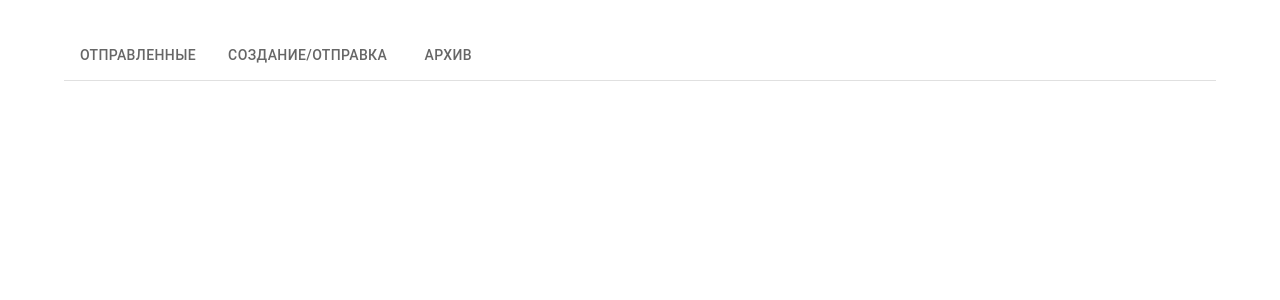
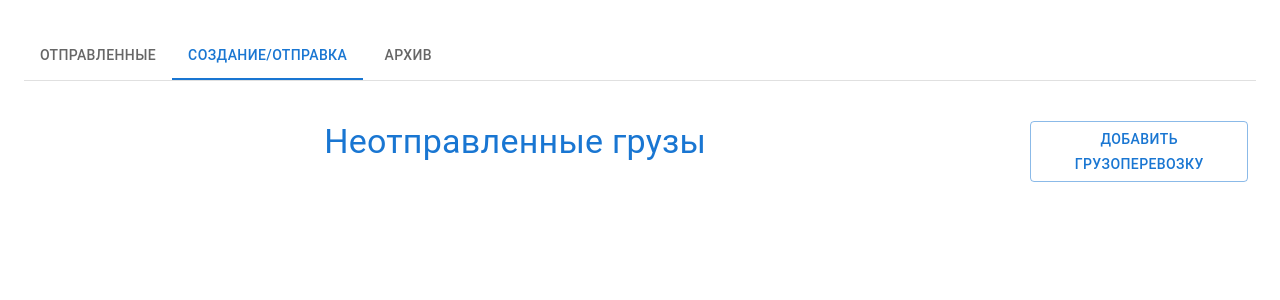
Before and after one commit to YourVieVV/transfer, a React (Create React App) app: page /addCargo in a window 1280 px wide. Shown: the top 300 px of the page. Built offline with nearby package versions, Linux system fonts and the light colour scheme.

Commit message:
refactoring name

```diff
--- a/src/App.tsx
+++ b/src/App.tsx
@@ -1,14 +1,14 @@
 import React from 'react';
 import './App.css';
 import { Routes, Route } from 'react-router-dom';
-import { TransferCargo } from './Components/TransferCargo';
-import { CargoDirection } from './Components/CargoDirection';
 import { Header } from './Components/HeaderComponent';
 import { Box, Container, CssBaseline } from '@mui/material';
 import { initialValueFormik } from './redux/Types';
 import { Formik } from 'formik';
 import { Archive } from './Components/Archive';
 import { MainSchema } from './Components/ValidationShema';
+import { TransferDirection } from './Components/TransferCargo';
+import { AddCargo } from './Components/AddCargo';
 
 function App() {
   return (
@@ -22,13 +22,13 @@ function App() {
       {() => (
         <div className="App">
           <CssBaseline />
-          <Container fixed>
+          <Container maxWidth="xl">
             <Box sx={{ height: '100vh' }}>
               <div>
                 <Header />
                 <Routes>
-                  <Route path="/" element={<CargoDirection />} />
-                  <Route path="/transfer" element={<TransferCargo />} />
+                  <Route path="/transfer" element={<TransferDirection />} />
+                  <Route path="/addCargo" element={<AddCargo />} />
                   <Route path="/archive" element={<Archive />} />
                 </Routes>
               </div>
--- a/src/Components/CargoDirection/index.tsx
+++ b/src/Components/AddCargo/index.tsx
@@ -1,13 +1,14 @@
 import React, { FC } from 'react';
+import { UpWrapper, Wrapper } from '../../StylesComponents/Wrapper';
 import { Box, Grid, Typography } from '@mui/material';
-import { UpWrapper, Wrapper } from '../../StylesComponents/Wrapper';
+import { Item } from '../Grid/Item';
 import { TextColor } from '../../StylesComponents/TextColor';
-import { Item } from '../Grid/Item';
+import { ModalAddCargo } from '../Modals/ModalAddCargo';
 import { CargoList } from '../List/CargoList';
 import { useAppSelector } from '../../hooks';
 import { formikTypes, Routes } from '../../redux/Types';
 
-export const CargoDirection: FC = () => {
+export const AddCargo: FC = () => {
   const reduxData = useAppSelector((state) => state.reducer);
 
   return (
@@ -15,21 +16,26 @@ export const CargoDirection: FC = () => {
       <UpWrapper>
         <Box sx={{ flexGrow: 1 }}>
           <Grid container spacing={2} columns={10}>
-            <Grid item xs={10}>
+            <Grid item xs={8}>
               <Item elevation={0}>
                 <TextColor>
-                  <Typography variant="h4">Грузы в пути</Typography>
+                  <Typography variant="h4">Неотправленные грузы</Typography>
                 </TextColor>
+              </Item>
+            </Grid>
+            <Grid item xs={2}>
+              <Item elevation={0}>
+                <ModalAddCargo />
               </Item>
             </Grid>
             <Grid item xs={10}>
               {reduxData.map((cargo: formikTypes, index: number) => {
-                if (cargo.route === Routes.onMyWay) {
+                if (cargo.route === Routes.createCargo) {
                   return (
                     <CargoList
                       key={index.toString()}
                       cargo={cargo}
-                      setRoute={Routes.onMyWay}
+                      setRoute={Routes.createCargo}
                     />
                   );
                 } else {
--- a/src/Components/HeaderComponent/index.tsx
+++ b/src/Components/HeaderComponent/index.tsx
@@ -23,13 +23,13 @@ export const Header: FC = () => {
             <TabList onChange={handleChange} aria-label="lab API tabs example">
               <Tab
                 label="Отправленные"
-                value="/"
-                onClick={() => navigate('/')}
+                value="/transfer"
+                onClick={() => navigate('/transfer')}
               />
               <Tab
                 label="Создание/Отправка"
-                value="/transfer"
-                onClick={() => navigate('/transfer')}
+                value="/addCargo"
+                onClick={() => navigate('/addCargo')}
               />
               <Tab
                 label="Архив"
--- a/src/Components/TransferCargo/index.tsx
+++ b/src/Components/TransferCargo/index.tsx
@@ -1,14 +1,13 @@
 import React, { FC } from 'react';
+import { Box, Grid, Typography } from '@mui/material';
 import { UpWrapper, Wrapper } from '../../StylesComponents/Wrapper';
-import { Box, Grid, Typography } from '@mui/material';
+import { TextColor } from '../../StylesComponents/TextColor';
 import { Item } from '../Grid/Item';
-import { TextColor } from '../../StylesComponents/TextColor';
-import { ModalAddCargo } from '../Modals/ModalAddCargo';
 import { CargoList } from '../List/CargoList';
 import { useAppSelector } from '../../hooks';
 import { formikTypes, Routes } from '../../redux/Types';
 
-export const TransferCargo: FC = () => {
+export const TransferDirection: FC = () => {
   const reduxData = useAppSelector((state) => state.reducer);
 
   return (
@@ -16,26 +15,21 @@ export const TransferCargo: FC = () => {
       <UpWrapper>
         <Box sx={{ flexGrow: 1 }}>
           <Grid container spacing={2} columns={10}>
-            <Grid item xs={8}>
+            <Grid item xs={10}>
               <Item elevation={0}>
                 <TextColor>
-                  <Typography variant="h4">Неотправленные грузы</Typography>
+                  <Typography variant="h4">Грузы в пути</Typography>
                 </TextColor>
-              </Item>
-            </Grid>
-            <Grid item xs={2}>
-              <Item elevation={0}>
-                <ModalAddCargo />
               </Item>
             </Grid>
             <Grid item xs={10}>
               {reduxData.map((cargo: formikTypes, index: number) => {
-                if (cargo.route === Routes.createCargo) {
+                if (cargo.route === Routes.onMyWay) {
                   return (
                     <CargoList
                       key={index.toString()}
                       cargo={cargo}
-                      setRoute={Routes.createCargo}
+                      setRoute={Routes.onMyWay}
                     />
                   );
                 } else {
```
